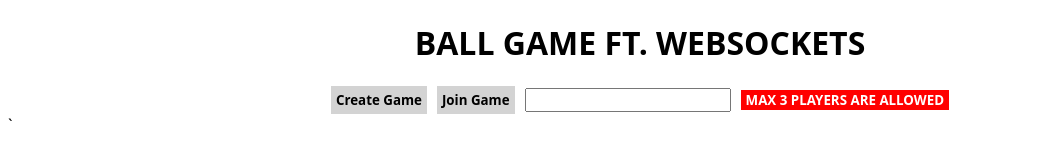
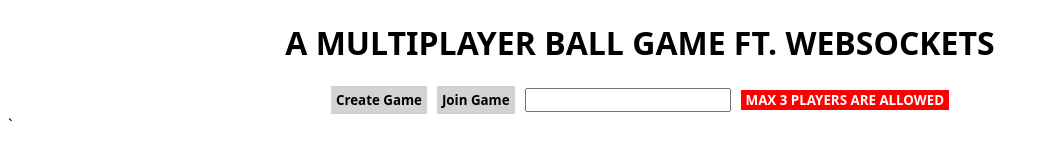
Before and after one commit to indrasenareddy91/Mutilplayer-game-ft-WebSockets, a website: page index.html in a window 1280 px wide. Shown: the whole page, without its empty margins (0-1047 px from the left). Drawn offline with Linux system fonts and the light colour scheme.

Commit message:
Websockets

```diff
--- a/index.html
+++ b/index.html
@@ -56,7 +56,9 @@
 
  <body>
   <center>
-   <h1 style="text-transform: uppercase">Ball Game ft. WebSockets</h1>
+   <h1 style="text-transform: uppercase">
+    A Multiplayer Ball Game ft. WebSockets
+   </h1>
   </center>
   <div class="displayCenter">
    <button id="btnCreate" class="bt">Create Game</button>
```
